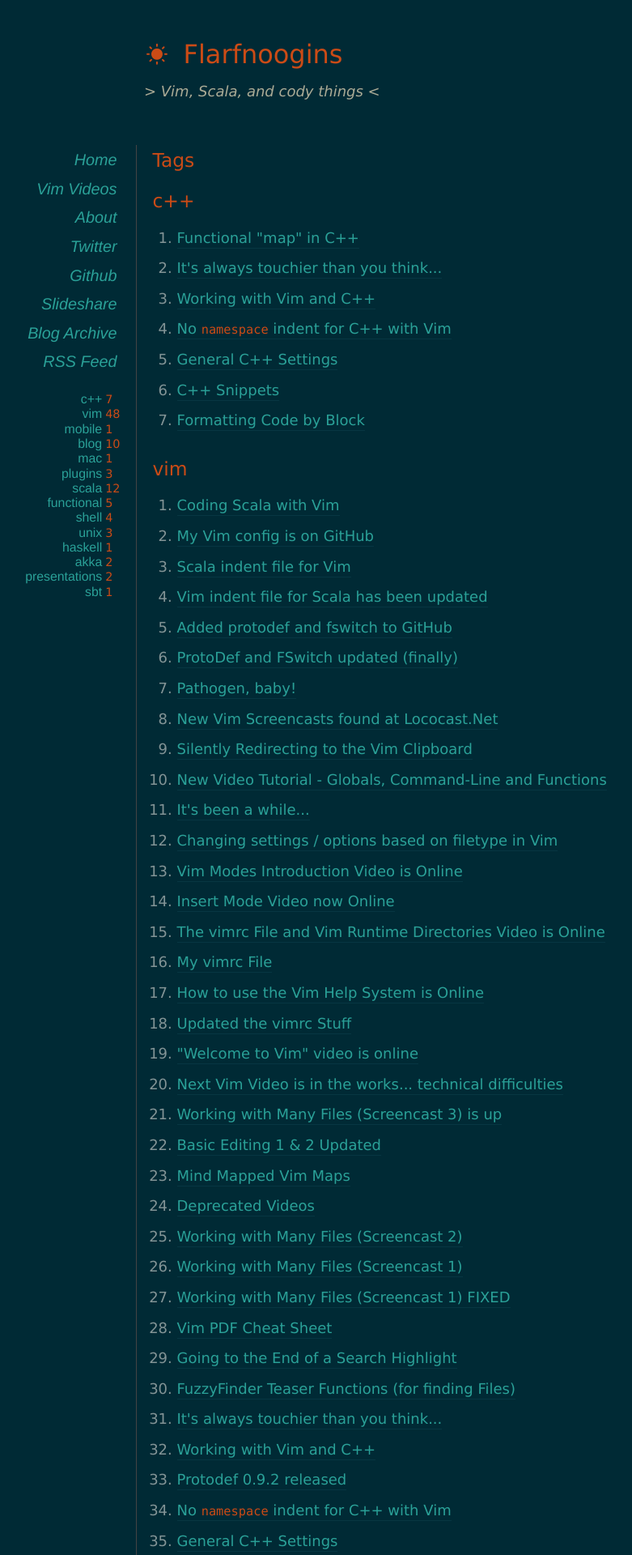
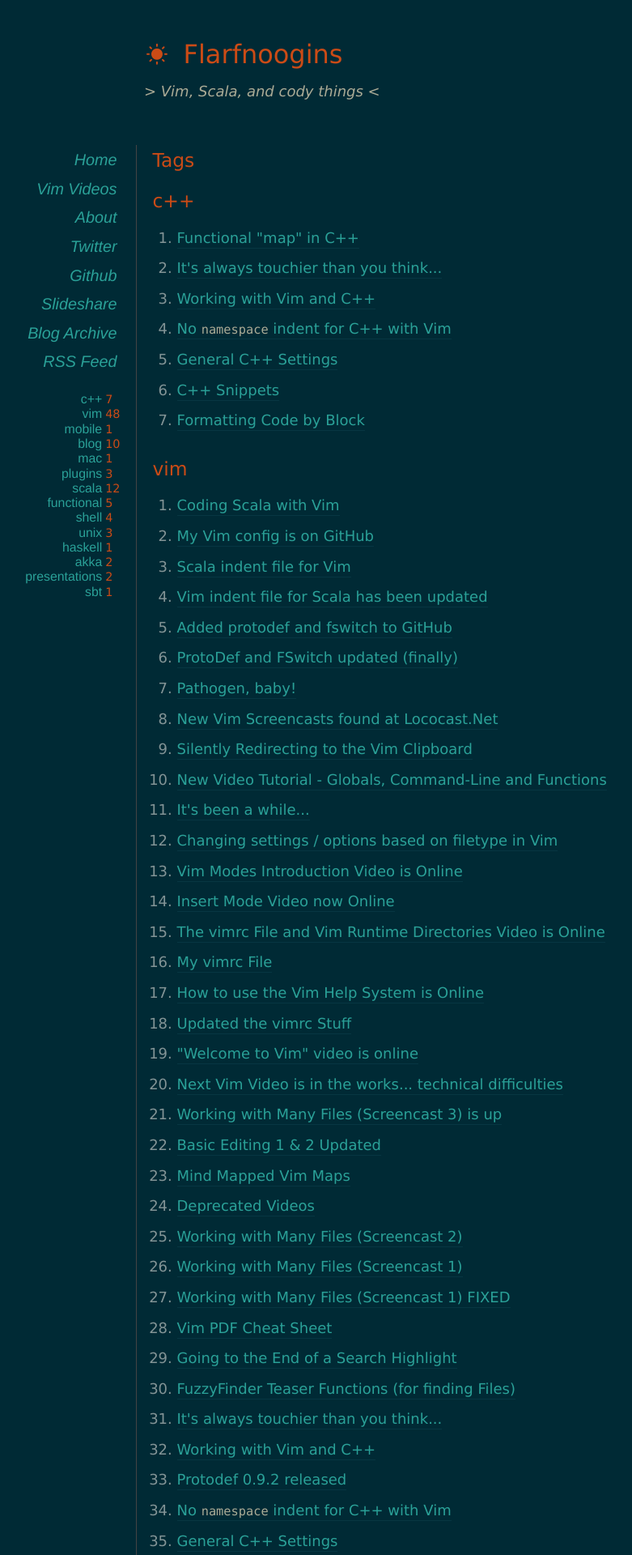
Before and after one commit to derekwyatt/derekwyatt.github.io, a Jekyll site: the page built from tags.html, in a window 1280 px wide. Shown: the top 1920 px of the page at 81% size, without its empty margins (62-843 px from the left). Built offline with Jekyll 4.4.1, drawn with Linux system fonts in a browser that asks for light colours; nearby versions of some CDN libraries; Markdown is read by kramdown in place of the engine named in the settings.

Commit message:
Still annoyed with the code colour

```diff
--- a/assets/css/colors-dark.css
+++ b/assets/css/colors-dark.css
@@ -42,8 +42,8 @@ blockquote {
 
 code {
  	//color: #2aa198;
-	color: #cb4b16;
-  //color: #abab96;
+	//color: #cb4b16;
+  color: #abab96;
 }
 
 #header .description {
```
